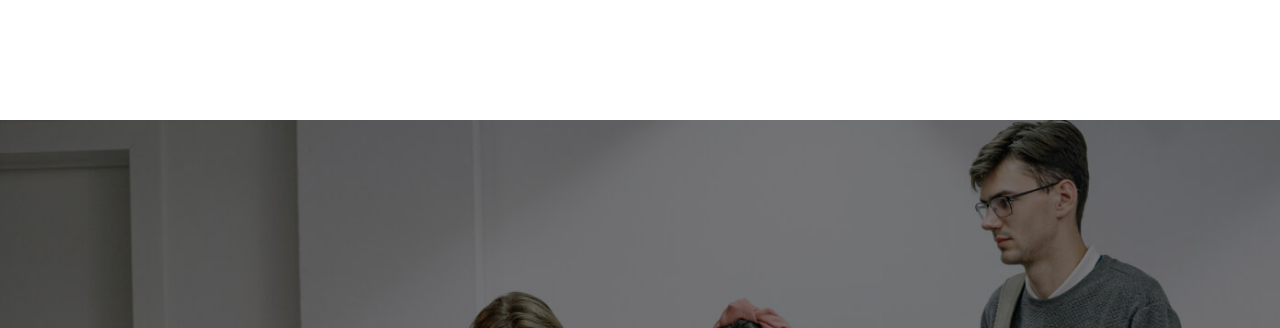
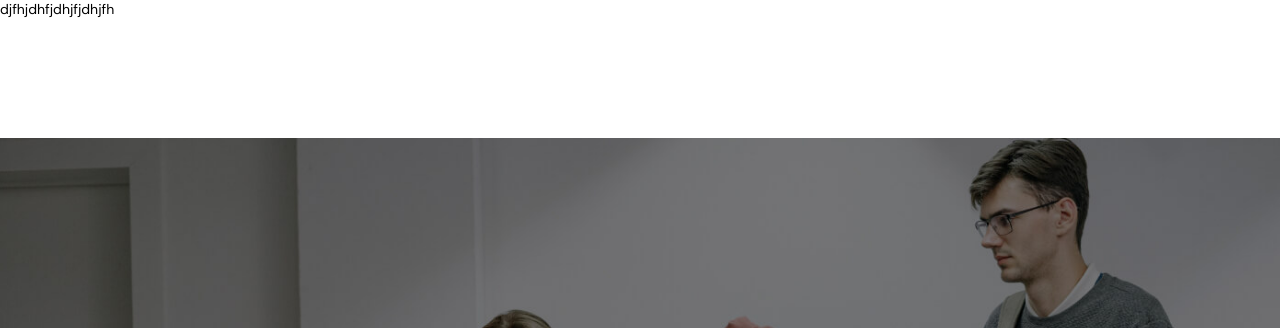
Before and after one commit to ysmanaliev/gitCourse, a plain HTML site: page index.html in a window 1280 px wide. Shown: the top 328 px of the page. Drawn offline with Linux system fonts and the light colour scheme.

Commit message:
Update index.html
добавил

```diff
--- a/index.html
+++ b/index.html
@@ -4,7 +4,7 @@
     <meta charset="UTF-8" />
     <title>Education</title>
     <link rel="stylesheet" href="fonts/DMSans/stylesheet.css" />
-
+   djfhjdhfjdhjfjdhjfh
     <link rel="stylesheet" href="css/bandle.css" />
   </head>
   <body>
```
